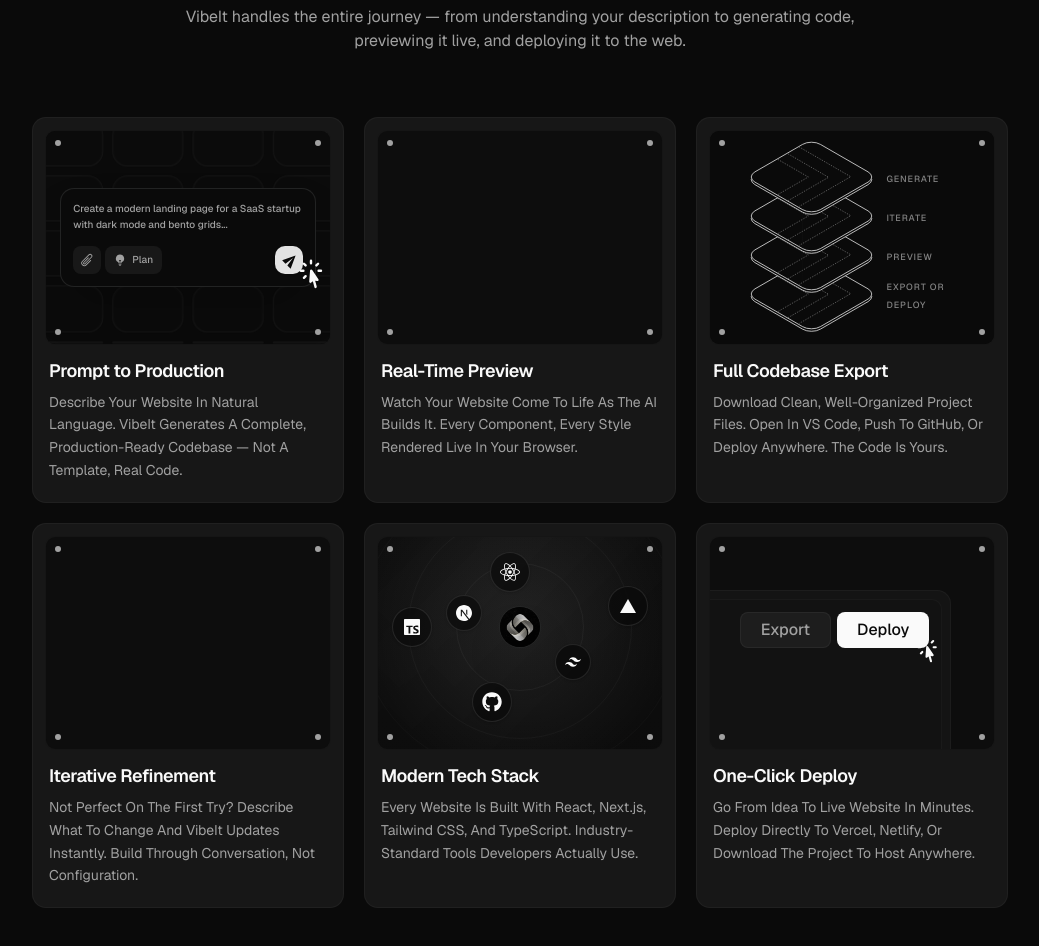
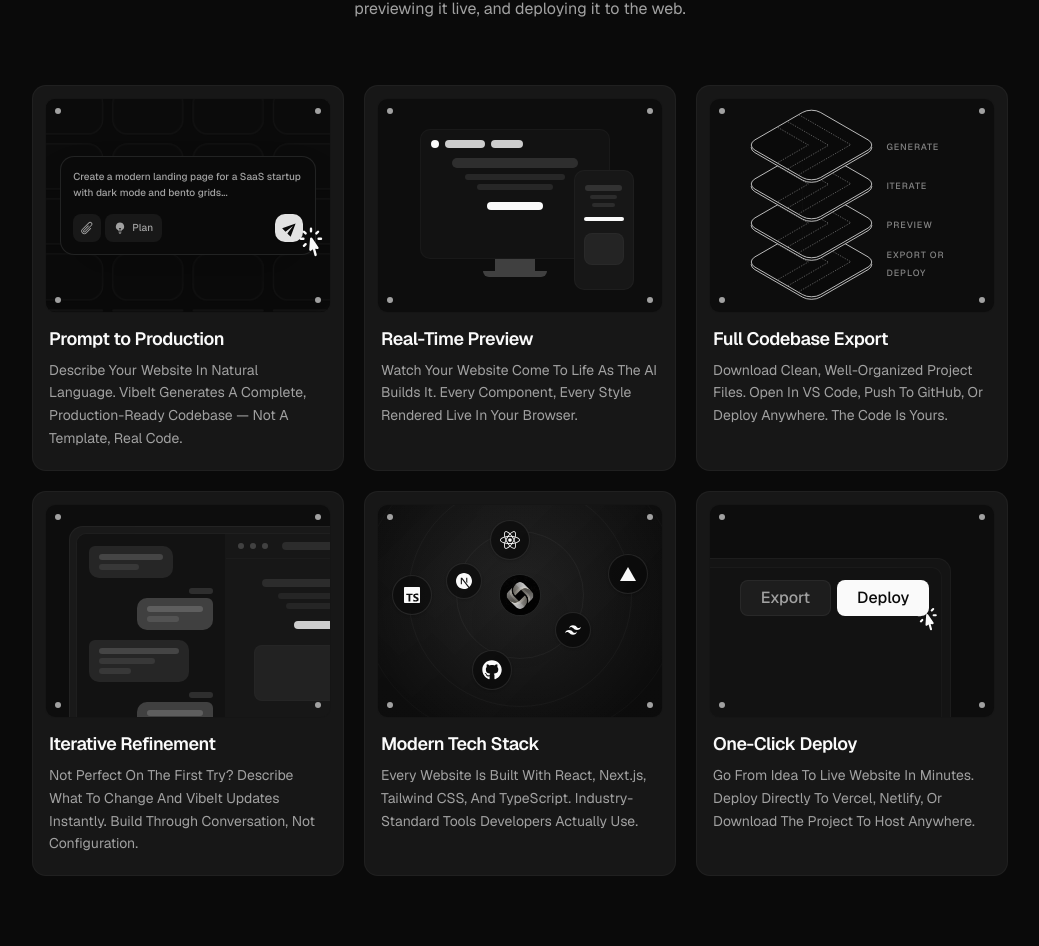
Before and after one commit to AVCodz/vibeit, a Next.js app: page /features in a window 1280 px wide. Shown: the part 276-1222 px from the top of the page, without its empty margins (120-1159 px from the left). Built offline with nearby package versions, Linux system fonts and the light colour scheme.

Commit message:
feat: add visual components for preview and refinement features

```diff
--- a/src/app/features/page.tsx
+++ b/src/app/features/page.tsx
@@ -29,6 +29,7 @@
     title: "Real-Time Preview",
     description:
       "Watch Your Website Come To Life As The AI Builds It. Every Component, Every Style Rendered Live In Your Browser.",
+    visual: "preview",
   },
   {
     title: "Full Codebase Export",
@@ -40,6 +41,7 @@
     title: "Iterative Refinement",
     description:
       "Not Perfect On The First Try? Describe What To Change And VibeIt Updates Instantly. Build Through Conversation, Not Configuration.",
+    visual: "refinement",
   },
   {
     title: "Modern Tech Stack",
@@ -70,7 +72,7 @@
   const steps = ["Generate", "Iterate", "Preview", "Export or Deploy"];
 
   return (
-    <div className="relative flex h-full w-full flex-col items-center justify-center overflow-hidden bg-background py-8">
+    <div className="relative flex h-full w-full flex-col items-center justify-center overflow-hidden  py-8">
       <div className="flex flex-col gap-[-20px] scale-75 ">
         {steps.map((step, i) => (
           <div key={step} className="relative flex items-center gap-3 justify-start" style={{ marginTop: i === 0 ? 0 : "-60px", zIndex: steps.length - i }}>
@@ -132,6 +134,135 @@
         {/* Cursor Icon */}
         <div className="absolute bottom-3 right-1 translate-x-1/2 translate-y-1/2 ">
              <HiMiniCursorArrowRays className="size-8 text-foreground" />
+        </div>
+      </div>
+    </div>
+  );
+}
+
+function RefinementVisual() {
+  return (
+    <div className="relative flex h-full w-full overflow-hidden ">
+      {/* Outer box — lightish grey, offset from top-left, overflows bottom-right */}
+      <div className="absolute top-[10%] left-[8%] right-[-30%] bottom-[-30%] rounded-tl-xl bg-muted/50 border-t border-l border-border/40 p-1.5">
+        {/* Inner box — darker grey */}
+        <div className="relative flex h-full w-full overflow-hidden rounded-tl-lg bg-neutral-900 border-t border-l border-border/30">
+          {/* Chat panel — left side, main focus */}
+          <div className="flex w-[45%] shrink-0 flex-col border-r border-border/20 bg-neutral-950/40 px-3 py-3">
+            {/* Chat messages */}
+            <div className="flex flex-1 flex-col gap-2.5 overflow-hidden">
+              {/* AI message (left) */}
+              <div className="flex flex-col gap-1 items-start">
+
+                <div className="rounded-lg rounded-tl-sm bg-neutral-800 px-2.5 py-2 max-w-[85%]">
+                  <div className="mb-1 h-1.5 w-16 rounded-full bg-muted-foreground/25" />
+                  <div className="h-1.5 w-10 rounded-full bg-muted-foreground/15" />
+                </div>
+              </div>
+
+              <div className="flex flex-col gap-1 items-end">
+                <div className="h-1.5 w-6 rounded-full bg-muted-foreground/20" />
+                <div className="rounded-lg rounded-tr-sm bg-neutral-700 px-2.5 py-2 max-w-[85%]">
+                  <div className="mb-1 h-1.5 w-14 rounded-full bg-muted-foreground/30" />
+                  <div className="h-1.5 w-8 rounded-full bg-muted-foreground/20" />
+                </div>
+              </div>
+
+              {/* AI message (left) */}
+              <div className="flex flex-col gap-1 items-start">
+
+                <div className="rounded-lg rounded-tl-sm bg-neutral-800 px-2.5 py-2 max-w-[85%]">
+                  <div className="mb-1 h-1.5 w-20 rounded-full bg-muted-foreground/25" />
+                  <div className="mb-1 h-1.5 w-14 rounded-full bg-muted-foreground/15" />
+                  <div className="h-1.5 w-8 rounded-full bg-muted-foreground/15" />
+                </div>
+              </div>
+
+              {/* User message (right) */}
+              <div className="flex flex-col gap-1 items-end">
+                <div className="h-1.5 w-6 rounded-full bg-muted-foreground/20" />
+                <div className="rounded-lg rounded-tr-sm bg-neutral-700 px-2.5 py-2 max-w-[85%]">
+                  <div className="mb-1 h-1.5 w-14 rounded-full bg-muted-foreground/30" />
+                  <div className="h-1.5 w-8 rounded-full bg-muted-foreground/20" />
+                </div>
+              </div>
+
+              {/* AI message (left) */}
+              <div className="flex flex-col gap-1 items-start">
+                <div className="h-1.5 w-6 rounded-full bg-muted-foreground/20" />
+                <div className="rounded-lg rounded-tl-sm bg-neutral-800 px-2.5 py-2 max-w-[85%]">
+                  <div className="mb-1 h-1.5 w-18 rounded-full bg-muted-foreground/25" />
+                  <div className="h-1.5 w-12 rounded-full bg-muted-foreground/15" />
+                </div>
+              </div>
+            </div>
+          </div>
+
+          {/* Creator / Preview panel — right side, overflows */}
+          <div className="flex flex-1 flex-col bg-neutral-900">
+            {/* Browser chrome bar */}
+            <div className="flex items-center gap-1.5 border-b border-border/20 px-3 py-2">
+              <div className="size-1.5 rounded-full bg-muted-foreground/30" />
+              <div className="size-1.5 rounded-full bg-muted-foreground/30" />
+              <div className="size-1.5 rounded-full bg-muted-foreground/30" />
+              <div className="ml-2 h-2 w-16 rounded-full bg-muted-foreground/15" />
+            </div>
+            {/* Page content skeleton */}
+            <div className="flex flex-col items-center px-3 pt-5">
+              <div className="mb-1.5 h-2 w-[70%] rounded-sm bg-muted-foreground/15" />
+              <div className="mb-1 h-1.5 w-[50%] rounded-sm bg-muted-foreground/10" />
+              <div className="mb-3 h-1.5 w-[40%] rounded-sm bg-muted-foreground/10" />
+              <div className="mb-4 h-2 w-12 rounded-md bg-foreground/80" />
+              <div className="h-14 w-[80%] rounded-md bg-muted-foreground/8 border border-border/15" />
+            </div>
+          </div>
+        </div>
+      </div>
+    </div>
+  );
+}
+
+function PreviewVisual() {
+  return (
+    <div className="relative flex h-full w-full items-center justify-center overflow-hidden ">
+      {/* Desktop Monitor */}
+      <div className="relative ml-[-10px] mt-[-4px]">
+        {/* Screen bezel */}
+        <div className="relative h-[130px] w-[190px] rounded-lg border border-border/30 bg-neutral-900/60">
+          {/* Screen content */}
+          <div className="p-2.5">
+            {/* Browser chrome dot */}
+            <div className="mb-2.5 flex items-center gap-1.5">
+              <div className="size-2 rounded-full bg-foreground" />
+              <div className="h-2 w-10 rounded-full bg-foreground/80" />
+              <div className="h-2 w-8 rounded-full bg-foreground/80" />
+            </div>
+            {/* Hero bar */}
+            <div className="mx-auto mb-1.5 h-2.5 w-[75%] rounded-sm bg-muted-foreground/20" />
+            {/* Text lines */}
+            <div className="mx-auto mb-1 h-1.5 w-[60%] rounded-sm bg-muted-foreground/15" />
+            <div className="mx-auto mb-3 h-1.5 w-[45%] rounded-sm bg-muted-foreground/15" />
+            {/* CTA button */}
+            <div className="mx-auto h-2 w-14 rounded-md bg-foreground" />
+          </div>
+        </div>
+        {/* Monitor stand */}
+        <div className="mx-auto h-3 w-10 bg-neutral-700" />
+        <div className="mx-auto h-1.5 w-16 rounded-b-md bg-neutral-700" />
+      </div>
+
+      {/* Phone */}
+      <div className="absolute right-[10%] bottom-[10%] z-10 h-[120px] w-[60px] rounded-lg border border-border/30 bg-neutral-900 p-1.5">
+        {/* Phone content */}
+        <div className="flex h-full flex-col items-center pt-2">
+          {/* Text bars */}
+          <div className="mb-1 h-1.5 w-[80%] rounded-sm bg-muted-foreground/20" />
+          <div className="mb-1 h-1 w-[60%] rounded-sm bg-muted-foreground/15" />
+          <div className="mb-2.5 h-1 w-[50%] rounded-sm bg-muted-foreground/15" />
+          {/* CTA button */}
+          <div className="mb-3 h-1 w-10 rounded-md bg-foreground" />
+          {/* Card */}
+          <div className="h-8 w-10 rounded-md bg-muted-foreground/10 border border-border/20" />
         </div>
       </div>
     </div>
@@ -235,7 +366,7 @@
 
 export default function FeaturesPage() {
   return (
-    <div className="mx-auto w-full max-w-5xl px-4 py-16 sm:px-6 sm:py-24">
+    <div className="mx-auto w-full max-w-5xl py-16 px-6 sm:pb-24 pt-16">
       <div className="mb-12 text-center sm:mb-16">
         <p className="mb-3 text-sm font-medium uppercase tracking-widest text-muted-foreground">
           What VibeIt Can Do
@@ -265,6 +396,8 @@
                 {feature.visual === "prompt" && <PromptVisual />}
                 {feature.visual === "workflow" && <WorkflowVisual />}
                 {feature.visual === "deploy" && <DeployVisual />}
+                {feature.visual === "preview" && <PreviewVisual />}
+                {feature.visual === "refinement" && <RefinementVisual />}
               </div>
             </div>
 
```
